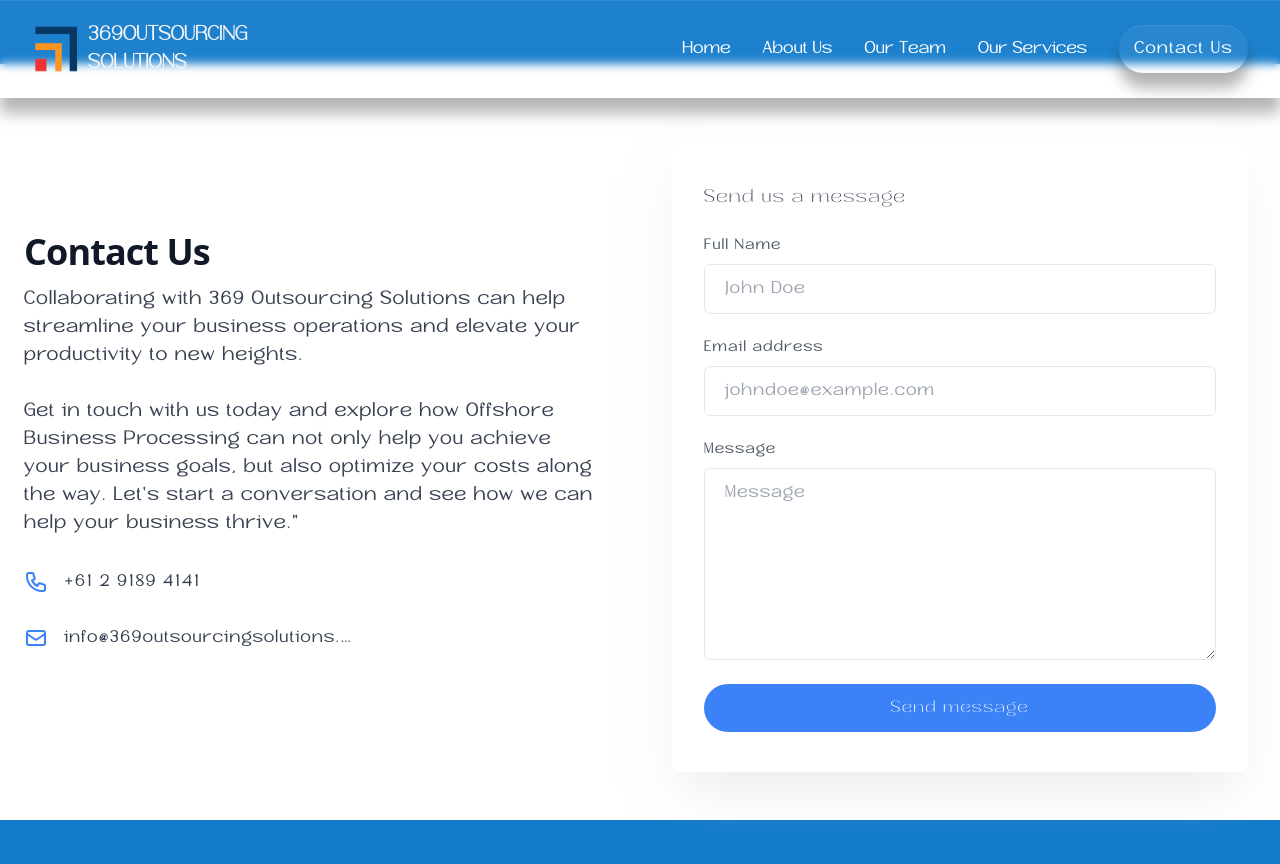
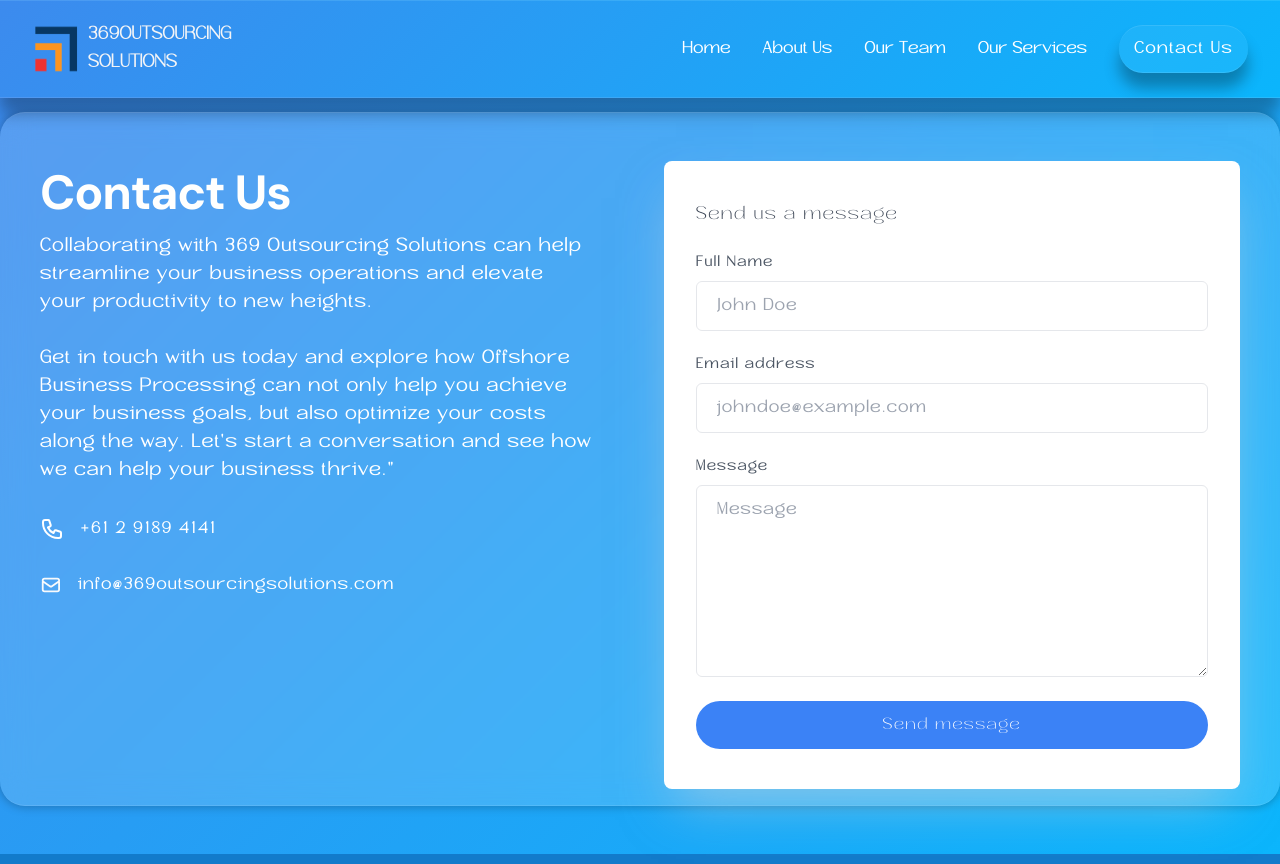
Before and after one commit to Drakkarrr/369outsourcing-site, a React (Vite) app: page /contact-us in a window 1280 px wide. Built offline with nearby package versions, Linux system fonts and the light colour scheme.

Commit message:
updated contents

```diff
--- a/src/components/Navbar.tsx
+++ b/src/components/Navbar.tsx
@@ -13,10 +13,10 @@ const Navbar = (): JSX.Element => {
           <div className="mx-auto px-4 py-5 sm:max-w-xl md:max-w-full md:px-24 lg:max-w-screen-xl lg:px-8">
             <div className="relative flex items-center justify-between">
               <a href="/" className="inline-flex items-center">
-                <div className="sm: w[30px] lg: w-12">
+                <div className="sm:w[20px] lg: w-12">
                   <img src={Logo} alt="Our company logo" />
                 </div>
-                <span className="ml-2 text-xl font-bold uppercase tracking-wide text-gray-100">
+                <span className="font-bold uppercase tracking-wide text-gray-100 sm:ml-2 sm:text-sm lg:text-lg">
                   369Outsourcing <br /> solutions
                 </span>
               </a>
@@ -74,7 +74,7 @@ const Navbar = (): JSX.Element => {
                   className="focus:shadow-outline -mr-1 rounded p-2 transition duration-200 focus:outline-none"
                   onClick={() => setIsMenuOpen(!isMenuOpen)}
                 >
-                  <svg className="w-5 text-gray-600" viewBox="0 0 24 24">
+                  <svg className="w-5 text-white" viewBox="0 0 24 24">
                     <path
                       fill="currentColor"
                       d="M23,13H1c-0.6,0-1-0.4-1-1s0.4-1,1-1h22c0.6,0,1,0.4,1,1S23.6,13,23,13z"
@@ -91,8 +91,9 @@ const Navbar = (): JSX.Element => {
                 </button>
 
                 {isMenuOpen && (
-                  <div className="absolute top-0 left-0 z-20 w-full">
-                    <div className="rounded border bg-gray-400 p-5 shadow-sm">
+                  <StyledMobileNav>
+                    <div className="absolute top-0 left-0 z-20 w-full bg-transparent">
+                      <div className="navigation rounded border p-5 shadow-sm">
                         <div className="mb-4 flex items-center justify-between">
                           <div>
                             <a
@@ -107,7 +108,7 @@ const Navbar = (): JSX.Element => {
                                   alt="Our company logo"
                                 />
                               </div>
-                            <span className="ml-2 text-xl font-bold uppercase tracking-wide text-gray-800">
+                              <span className="heading ml-2 text-xl font-bold uppercase tracking-wide text-gray-800">
                                 369Outsourcing <br /> solutions
                               </span>
                             </a>
@@ -116,11 +117,11 @@ const Navbar = (): JSX.Element => {
                             <button
                               aria-label="Close Menu"
                               title="Close Menu"
-                            className="focus:shadow-outline -mt-2 -mr-2 rounded p-2 transition duration-200 hover:bg-gray-200 focus:bg-gray-200 focus:outline-none"
+                              className="focus:shadow-outline duration-20 hover:bg-white-600 -mt-2 -mr-2 rounded p-2 transition hover:scale-75 hover:outline-1 focus:outline-none"
                               onClick={() => setIsMenuOpen(false)}
                             >
                               <svg
-                              className="w-5 text-gray-600"
+                                className="icon w-5 text-gray-600"
                                 viewBox="0 0 24 24"
                               >
                                 <path
@@ -131,8 +132,8 @@ const Navbar = (): JSX.Element => {
                             </button>
                           </div>
                         </div>
-                      <nav>
-                        <ul className="space-y-4">
+                        <nav className="links-container">
+                          <ul className="list-items space-y-4">
                             <li>
                               <NavLink
                                 to="/"
@@ -182,6 +183,7 @@ const Navbar = (): JSX.Element => {
                         </nav>
                       </div>
                     </div>
+                  </StyledMobileNav>
                 )}
               </div>
             </div>
@@ -196,11 +198,12 @@ export default Navbar;
 
 const StyledNav = styled.nav`
   nav {
-    background: #ffffff55;
     backdrop-filter: blur(5px);
     box-shadow: 0px 1px 10px #252525af;
 
-    background: rgba(255, 255, 255, 0.05);
+    /* background: rgba(255, 255, 255, 0.05); */
+    background: linear-gradient(135deg, #4682eb -20%, #01beff 120%);
+
     box-shadow: 0 15px 15px rgba(0, 0, 0, 0.3);
     border-bottom: 1px solid rgba(255, 255, 255, 0.1);
     border-top: 1px solid rgba(255, 255, 255, 0.1);
@@ -221,5 +224,42 @@ const StyledNav = styled.nav`
       padding: 3px 15px;
       letter-spacing: 2.2px;
     }
+    .icon {
+      color: white;
+      &:hover {
+        background-color: transparent;
+      }
+    }
   }
 `;
+
+const StyledMobileNav = styled.div`
+  .navigation {
+    background: linear-gradient(135deg, #4682eb -20%, #01beff 120%);
+    box-shadow: 0 15px 15px rgba(0, 0, 0, 0.3);
+    border: none;
+    height: 80vh;
+    width: 100%;
+  }
+  .links-container {
+    background-color: transparent;
+    border: 0;
+    box-shadow: none;
+    .list-items {
+      border: 0;
+      li {
+        padding-bottom: 1rem;
+        a {
+          letter-spacing: 2.2px;
+          font-size: 1.3rem;
+        }
+      }
+    }
+  }
+
+  span.heading {
+    color: white;
+    letter-spacing: 1.2px;
+    font-weight: bold;
+  }
+`;
--- a/src/components/contact/Contact.tsx
+++ b/src/components/contact/Contact.tsx
@@ -1,17 +1,20 @@
+import styled from "styled-components";
+
 const Contact = () => {
   return (
     <>
-      <section className="mt-16 bg-white dark:bg-gray-900">
+      <StyledContact>
+        <section className="contact-container mt-16 dark:bg-gray-900">
           <div className="container mx-auto px-6 py-12">
-          <div className="lg:-mx-6 lg:flex lg:items-center">
-            <div className="lg:mx-6 lg:w-1/2">
-              <h2 className="mb-4 font-sans text-3xl font-bold tracking-tight text-gray-900 sm:text-4xl sm:leading-none">
+            <div className="container-con lg:-mx-6 lg:flex lg:items-start">
+              <div className="py-10 lg:mx-6 lg:w-1/2">
+                <h2 className="heading mb-4 font-sans text-5xl font-bold tracking-tight text-gray-900 sm:text-5xl sm:leading-none">
                   Contact Us
                 </h2>
-              <p className="mb-4 pr-5 text-base text-gray-700 md:text-lg">
-                Collaborating with 369 Outsourcing Solutions can help streamline
-                your business operations and elevate your productivity to new
-                heights.
+                <p className="mb-4 pr-5 text-base text-white md:text-lg">
+                  Collaborating with 369 Outsourcing Solutions can help
+                  streamline your business operations and elevate your
+                  productivity to new heights.
                   <br />
                   <br />
                   Get in touch with us today and explore how Offshore Business
@@ -20,10 +23,10 @@ const Contact = () => {
                   conversation and see how we can help your business thrive."
                 </p>
                 <div className="mt-6 space-y-8 md:mt-8">
-                <p className="-mx-2 flex items-start">
+                  <p className="-mx-2 flex items-start text-white">
                     <svg
                       xmlns="http://www.w3.org/2000/svg"
-                    className="mx-2 h-6 w-6 text-blue-500 dark:text-blue-400"
+                      className="text-white-500 mx-2 h-6 w-6 dark:text-blue-400"
                       fill="none"
                       viewBox="0 0 24 24"
                       stroke="currentColor"
@@ -36,7 +39,7 @@ const Contact = () => {
                       />
                     </svg>
 
-                  <span className="mx-2 w-72 truncate text-gray-700 dark:text-gray-400">
+                    <span className="text-whit mx-2 w-72 truncate dark:text-gray-400">
                       +61 2 9189 4141
                     </span>
                   </p>
@@ -44,7 +47,7 @@ const Contact = () => {
                   <p className="-mx-2 flex items-start">
                     <svg
                       xmlns="http://www.w3.org/2000/svg"
-                    className="mx-2 h-6 w-6 text-blue-500 dark:text-blue-400"
+                      className="text-white-500 mx-2 h-6 w-6 dark:text-blue-400"
                       fill="none"
                       viewBox="0 0 24 24"
                       stroke="currentColor"
@@ -57,7 +60,7 @@ const Contact = () => {
                       />
                     </svg>
 
-                  <span className="mx-2 w-72 truncate text-gray-700 dark:text-gray-400">
+                    <span className="mx-2 w-full truncate text-white dark:text-gray-400">
                       info@369outsourcingsolutions.com
                     </span>
                   </p>
@@ -111,8 +114,30 @@ const Contact = () => {
             </div>
           </div>
         </section>
+      </StyledContact>
     </>
   );
 };
 
 export default Contact;
+
+const StyledContact = styled.div`
+  .contact-container {
+    background: linear-gradient(135deg, #4682eb -20%, #01beff 120%);
+
+    h2.heading {
+      color: #fffffe;
+      font-family: "DM Sans", sans-serif;
+    }
+    .container-con {
+      border-radius: 25px;
+      padding: 1rem;
+      box-shadow: 0 15px 15px rgba(0, 0, 0, 0.3);
+      border-bottom: 1px solid rgba(255, 255, 255, 0.1);
+      border-top: 1px solid rgba(255, 255, 255, 0.1);
+      box-shadow: 0 0 10px 1px rgba(0, 0, 0, 0.25);
+      backdrop-filter: blur(15px);
+      background: rgba(255, 255, 255, 0.15);
+    }
+  }
+`;
--- a/src/components/home/Home.tsx
+++ b/src/components/home/Home.tsx
@@ -1,7 +1,7 @@
 const Home = () => {
   return (
     <>
-      <div className="relative bg-white pt-[120px] pb-[110px] lg:pt-[150px]">
+      <div className="relative pt-[120px] pb-[110px] lg:pt-[150px]">
         <div className="container mx-auto">
           <div className="-mx-4 flex flex-wrap">
             <div className="w-full px-4 lg:w-5/12">
--- a/src/styles/index.css
+++ b/src/styles/index.css
@@ -43,7 +43,7 @@ body,
 html {
   width: 100%;
   height: 100%;
-  background-color: #127bcb;
+  background-color: #127bcb !important;
   font-family: "RosesBolero", Georgia;
   font-weight: 700;
   letter-spacing: 2px;
```
Also changed, not shown: index.html (+0 -9 lines). Lines whose indentation alone changed are shown as unchanged.
